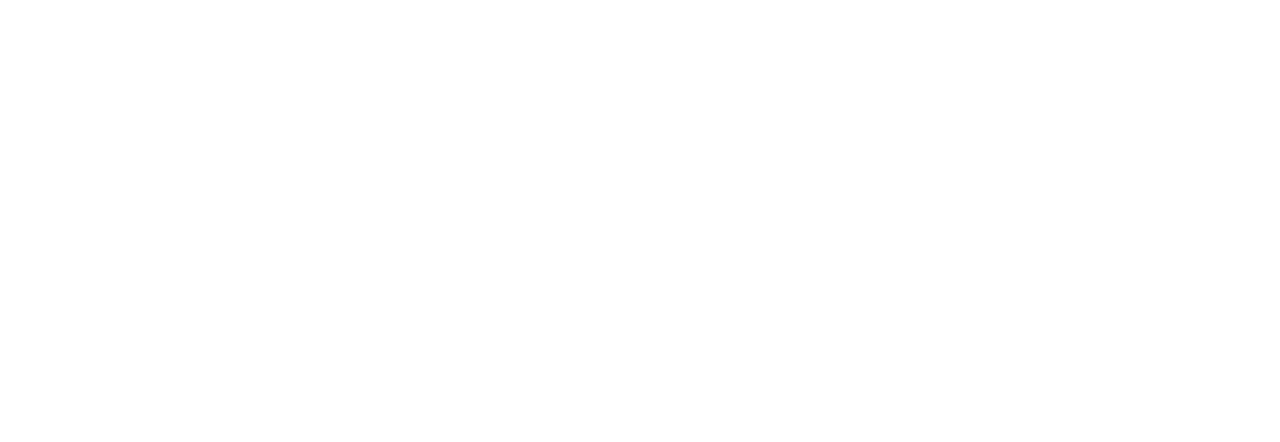
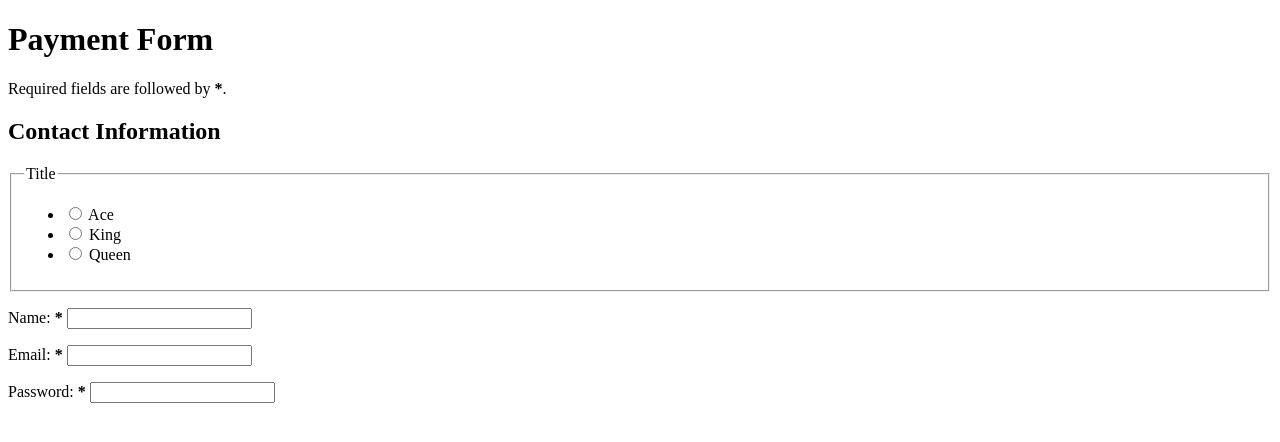
Before and after one commit to Barbyie/OdinProject, a plain HTML site: page html-exercises/forms-2/index.html in a window 1280 px wide. Drawn offline with Linux system fonts and the light colour scheme.

Commit message:
Add Name, Email and Password forms

```diff
--- a/html-exercises/forms-2/index.html
+++ b/html-exercises/forms-2/index.html
@@ -6,7 +6,58 @@
   </head>
   <body>
     <form>
-
+      <h1>Payment Form</h1>
+      <p>
+        Required fields are followed by
+        <strong><span aria-label="required">*</span></strong>.
+      </p>
+      <section>
+        <h2>Contact Information</h2>
+        <fieldset>
+          <legend>Title</legend>
+          <ul>
+            <li>
+              <label for="title_1">
+                <input type="radio" id="title_1" name="title" value="A" />
+                Ace
+              </label>
+            </li>
+            <li>
+              <label for="title_2">
+                <input type="radio" id="title_2" name="title" value="K" />
+                King
+              </label>
+            </li>
+            <li>
+              <label for="title_3">
+                <input type="radio" id="title_3" name="title" value="Q" />
+                Queen
+              </label>
+            </li>
+          </ul>
+        </fieldset>
+        <p>
+          <label for="name">
+            <span>Name: </span>
+            <strong><span aria-label="required">*</span></strong>
+          </label>
+          <input type="text" id="name" name="username" required />
+        </p>
+        <p>
+          <label for="mail">
+            <span>Email: </span>
+            <strong><span aria-label="required">*</span></strong>
+          </label>
+          <input type="email" id="mail" name="usermail" required />
+        </p>
+        <p>
+          <label for="pwd">
+            <span>Password: </span>
+            <strong><span aria-label="required">*</span></strong>
+          </label>
+          <input type="password" id="pwd" name="password" required />
+        </p>
+      </section>
     </form>
   </body>
 </html>
```
